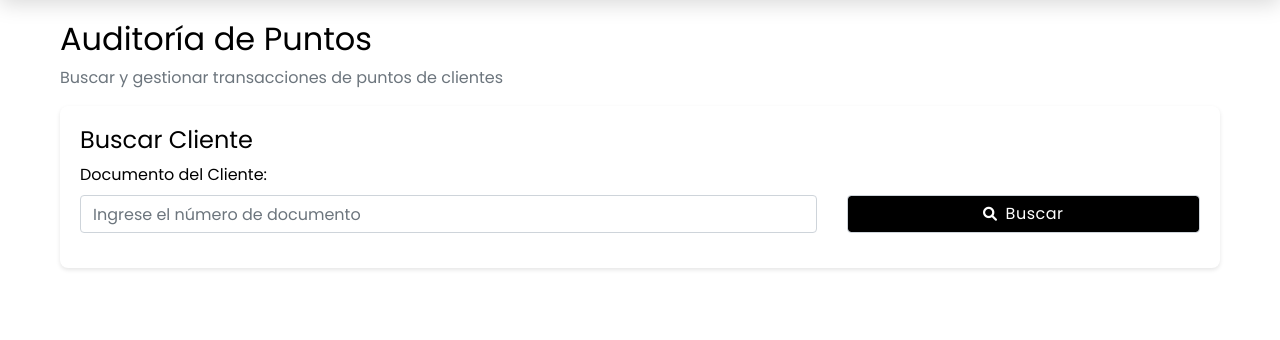
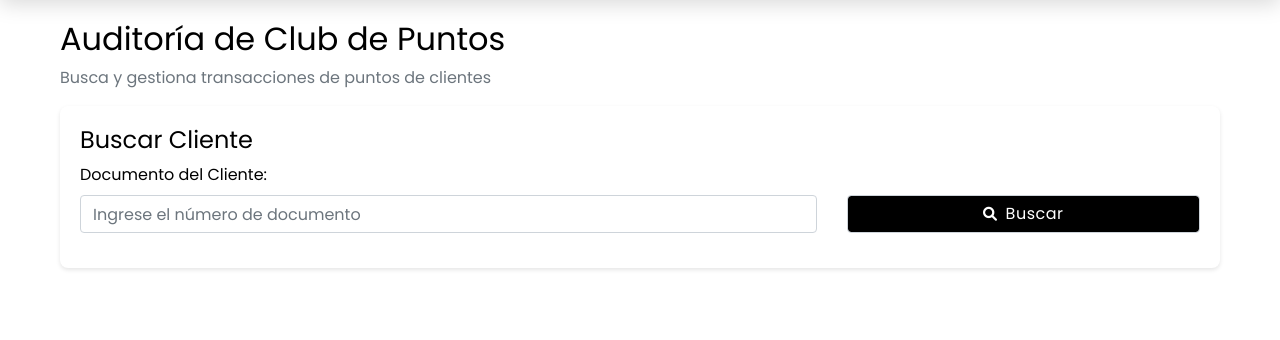
Before and after one commit to desarrolladorMicelu/club-puntos, a Flask app: template templates/admin_auditoria.html in a window 1280 px wide. Shown: the part 96-436 px from the top of the page. Run offline with Flask 3, Linux system fonts and the light colour scheme; the template is opened without the code that fills it, so the values that code supplies are empty; parts of the project's set-up code (start-up, migrations or seed data) failed here and were passed over; some libraries are stand-ins or nearby versions.

Commit message:
html de auditoria

```diff
--- a/templates/admin_auditoria.html
+++ b/templates/admin_auditoria.html
@@ -227,8 +227,8 @@
 
     <!-- Main Content -->
     <div class="admin-container">
-      <h2>Auditoría de Puntos</h2>
-      <p class="text-muted">Buscar y gestionar transacciones de puntos de clientes</p>
+      <h2>Auditoría de Club de Puntos</h2>
+      <p class="text-muted">Busca y gestiona transacciones de puntos de clientes</p>
 
       <!-- Search Section -->
       <div class="search-section">
```
